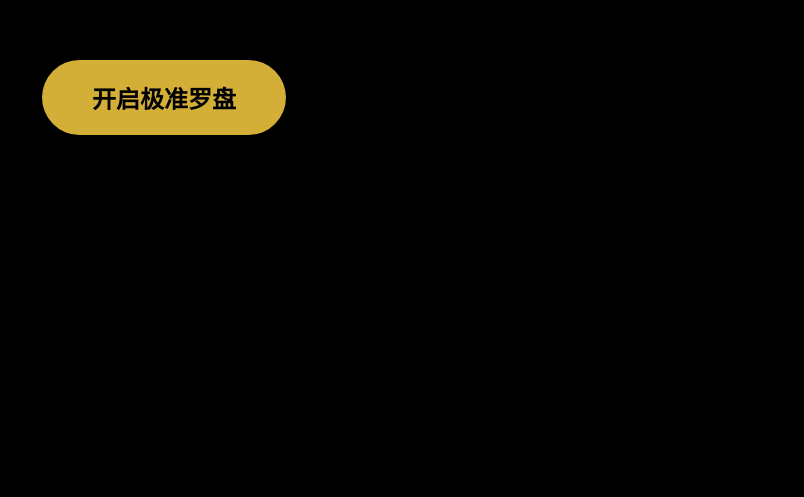
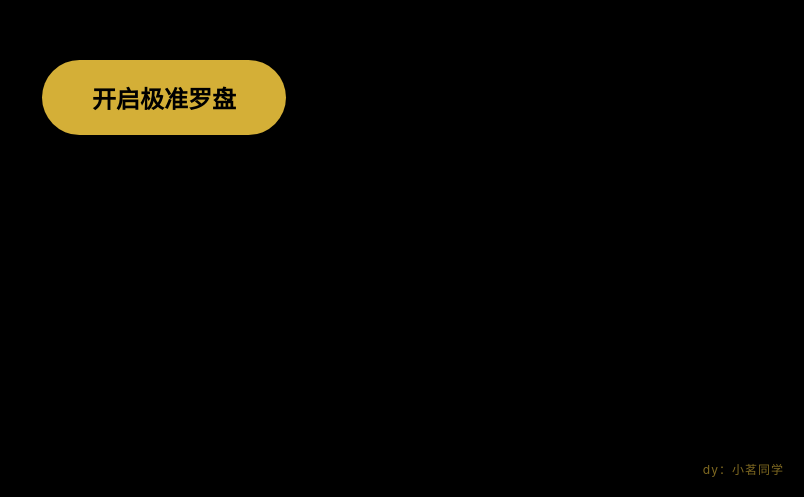
Before and after one commit to dj2828666-hub/luopan0003, a plain HTML site: page index.html in a window 1280 px wide. Shown: the part 303-800 px from the top of the page, without its empty margins (476-1280 px from the left). Drawn offline with Linux system fonts and the light colour scheme.

Commit message:
Update index.html

```diff
--- a/index.html
+++ b/index.html
@@ -52,6 +52,17 @@
         .m-text { position: absolute; width: 100%; height: 100%; text-align: center; font-size: 13px; font-weight: bold; padding-top: 10px; box-sizing: border-box; color: var(--gold); }
 
         #start-btn { padding: 20px 50px; font-size: 1.5rem; background: var(--gold); color: #000; border-radius: 50px; font-weight: bold; border: none; cursor: pointer; }
+
+        /* 作者署名样式 */
+        .footer-sign {
+            position: fixed;
+            bottom: 20px;
+            right: 20px;
+            color: rgba(212, 175, 55, 0.6);
+            font-size: 12px;
+            letter-spacing: 1px;
+            z-index: 200;
+        }
     </style>
 </head>
 <body>
@@ -80,6 +91,8 @@
             </div>
         </div>
     </div>
+
+    <div class="footer-sign">dy：小茗同学</div>
 
     <script>
         const ms = ["子","癸","丑","艮","寅","甲","卯","乙","辰","巽","巳","丙","午","丁","未","坤","申","庚","酉","辛","戌","乾","亥","壬"];
@@ -113,7 +126,6 @@
                     disk.style.transform = `rotate(${-h}deg)`;
                     degEl.innerText = Math.round(h) + "°";
 
-                    // 已更新方位数据，包含五行显示
                     const gs = [
                         {n:"坎一·水(正北)·中男", min:337.5, max:22.5},
                         {n:"艮八·土(东北)·少男", min:22.5, max:67.5},
```
